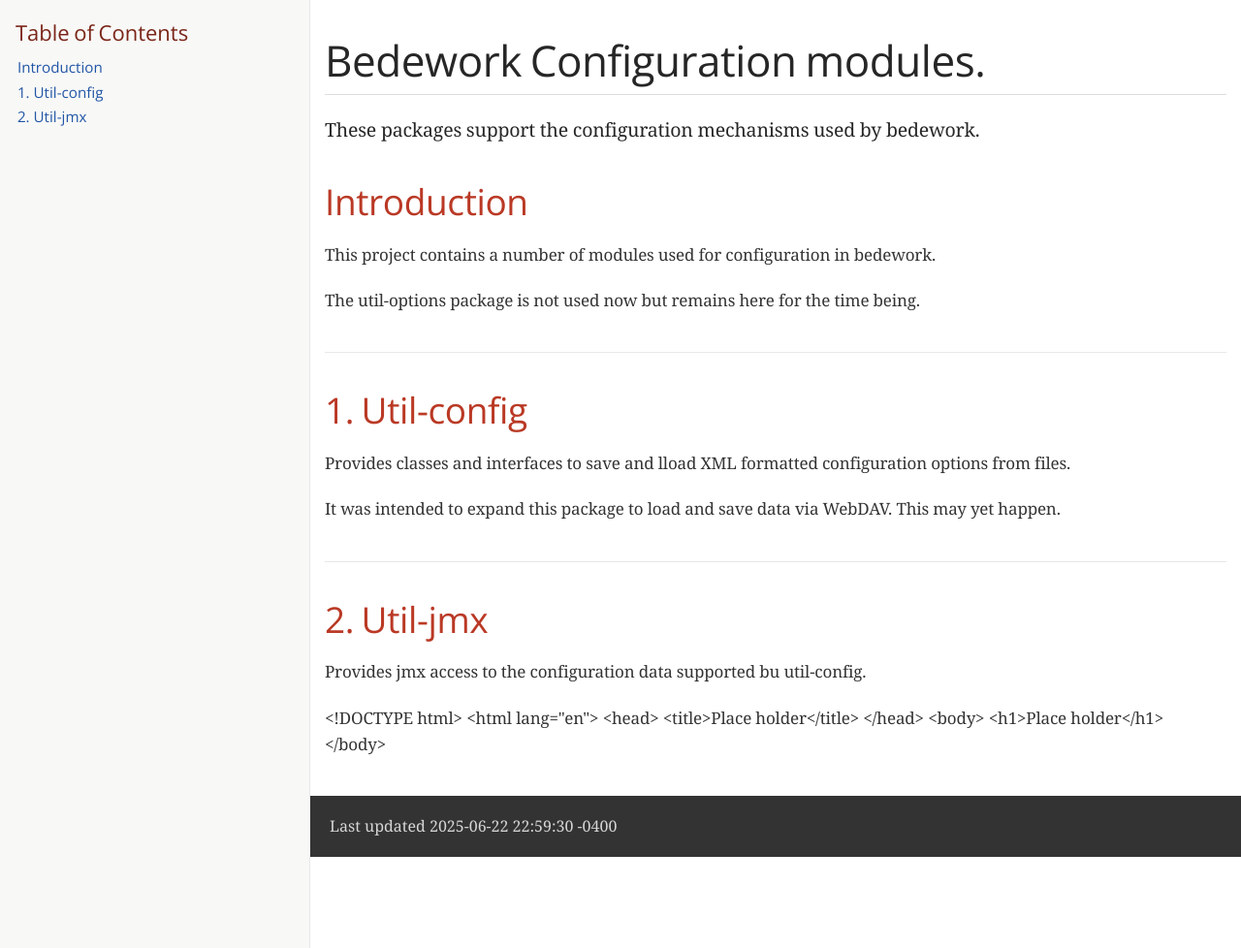
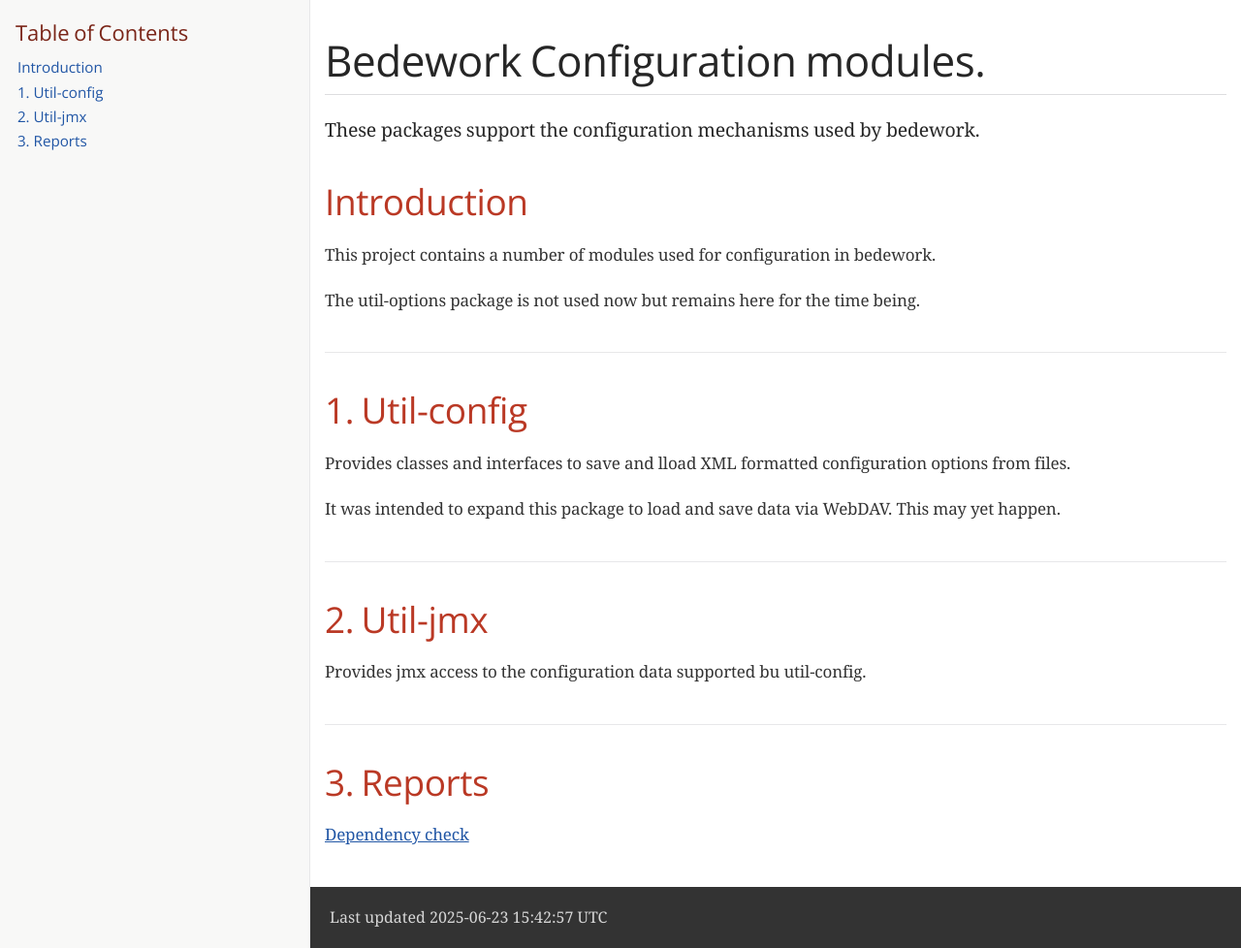
Before and after one commit to Bedework/bw-util-conf, a Jekyll site: the page docs/index.html, which Jekyll copies as it is, in a window 1280 px wide and 978 px high. Shown: the whole window at 97% size. Built offline with Jekyll 4.4.1, drawn with Linux system fonts in a browser that asks for light colours; some web fonts are replaced.

Commit message:
deploy generated dependency check report

```diff
--- a/docs/index.html
+++ b/docs/index.html
@@ -18,6 +18,7 @@
 <li><a href="#_introduction">Introduction</a></li>
 <li><a href="#config">1. Util-config</a></li>
 <li><a href="#jmx">2. Util-jmx</a></li>
+<li><a href="#reports">3. Reports</a></li>
 </ul>
 </div>
 </div>
@@ -57,22 +58,20 @@
 <div class="paragraph">
 <p>Provides jmx access to the configuration data supported bu util-config.</p>
 </div>
-<div id="reports" class="paragraph">
-<p>&lt;!DOCTYPE html&gt;
-&lt;html lang="en"&gt;
-&lt;head&gt;
-    &lt;title&gt;Place holder&lt;/title&gt;
-&lt;/head&gt;
-&lt;body&gt;
-    &lt;h1&gt;Place holder&lt;/h1&gt;
-&lt;/body&gt;</p>
+</div>
+</div>
+<div class="sect1">
+<h2 id="reports">3. Reports</h2>
+<div class="sectionbody">
+<div class="paragraph">
+<p><a href="https://reports/dependency-check-report.html">Dependency check</a></p>
 </div>
 </div>
 </div>
 </div>
 <div id="footer">
 <div id="footer-text">
-Last updated 2025-06-22 22:59:30 -0400
+Last updated 2025-06-23 15:42:57 UTC
 </div>
 </div>
 </body>
```
Also changed, not shown: docs/reports/dependency-check-report.html (+3 -3 lines).
